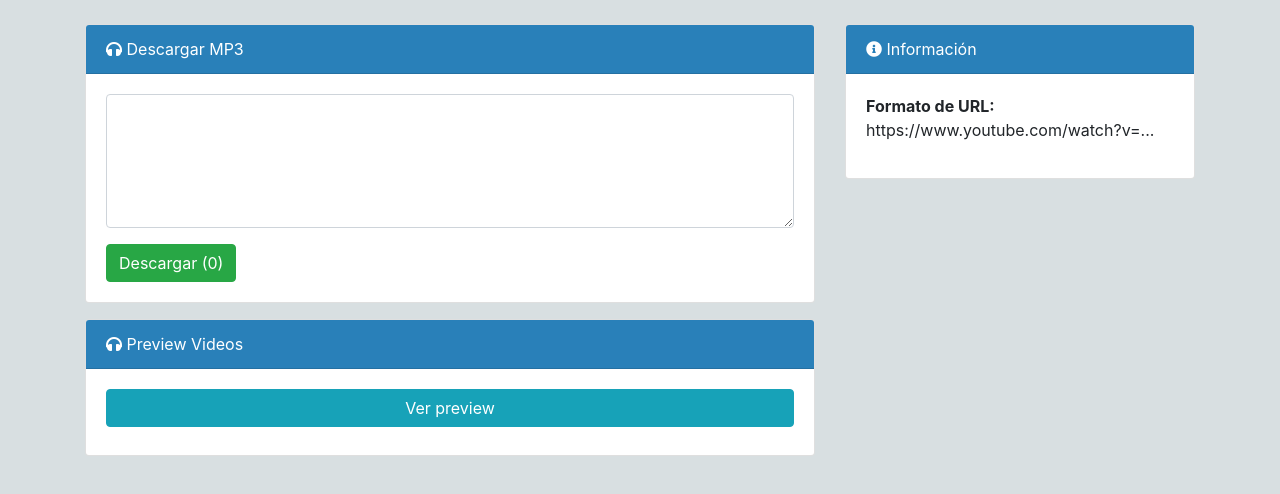
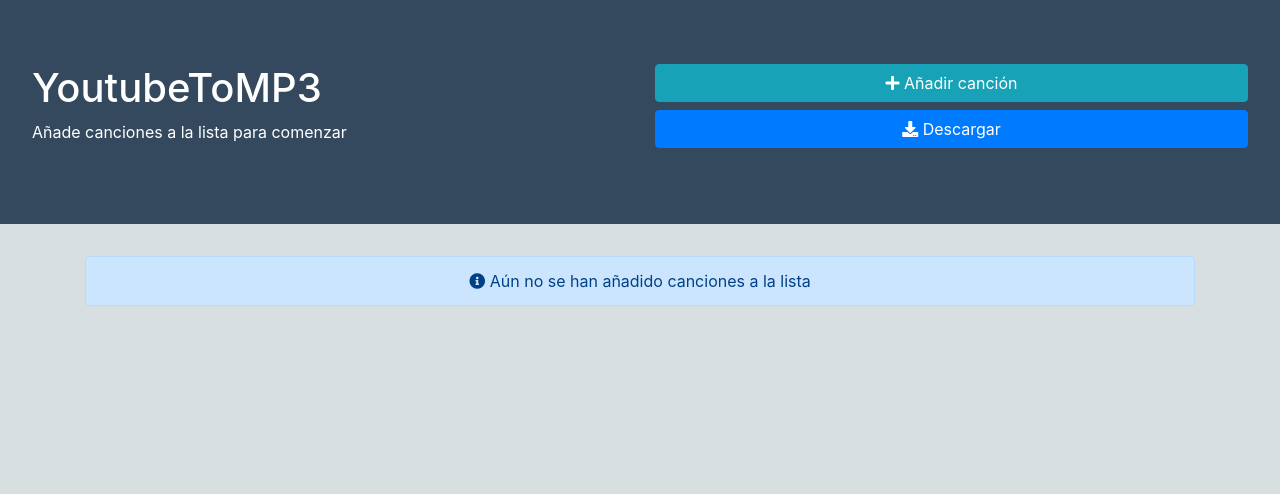
Before and after one commit to rubegartor/YoutubeToMP3, a Flask app: page / in a window 1280 px wide. Shown: the part 56-550 px from the top of the page. Run offline with Flask 2, Linux system fonts and the light colour scheme; some libraries are stand-ins or nearby versions.

Commit message:
Update design and functionality

```diff
--- a/templates/index.html
+++ b/templates/index.html
@@ -1,46 +1,46 @@
     {% include "nav.html" %}
+    <div class="jumbotron text-white" style="background: #34495e; border-radius: 0px;">
+      <div class="row">
+        <div class="col-sm-6">
+          <h1>YoutubeToMP3</h1>
+          <p>Añade canciones a la lista para comenzar</p>
+        </div>
+        <div class="col-sm-6">
+          <button type="button" class="btn btn-info btn-block" id="openModal"><i class="fas fa-plus"></i> Añadir canción</button>
+          <button type="button" class="btn btn-primary btn-block" id="dwlSongsBtn"><i class="fas fa-download" id="dwlLoader"></i> Descargar</button>
+        </div>
+      </div>
+    </div>
     <div class="container mt-4">
-      <div class="row">
-        <div class="col-sm-8 mb-4">
-          <div class="card mb-3">
-            <div class="card-header text-white" style="background: #2980b9;">
-              <i class="fas fa-headphones"></i> Descargar MP3
+      <div class="modal fade" id="modal" role="dialog">
+        <div class="modal-dialog">
+          <div class="modal-content">
+            <div class="modal-header">
+              <h4 class="modal-title">Añadir canción</h4>
+              <button type="button" class="close" data-dismiss="modal">&times;</button>
             </div>
-            <div class="card-body">
-              <form action="/songs" method="POST">
-                <textarea name="inputURL" class="form-control" rows="5" id="inputURL"></textarea>
-                <button type="submit" name="Submit" class="btn btn-success mt-3" id="countSongs">Descargar (0)</button>
-              </form>
+            <div class="modal-body">
+              <div id="modalError"></div>
+              <input class="form-control" placeholder="https://www.youtube.com/watch?v=..." id="modalInput" />
             </div>
-          </div>
-          <div class="card mb-4">
-            <div class="card-header text-white" style="background: #2980b9;">
-              <i class="fas fa-headphones"></i> Preview Videos
-            </div>
-            <div class="card-body text-center">
-              <button data-toggle="collapse" data-target="#preview" class="btn btn-info btn-block mb-2">Ver preview</button>
-              <div id="preview" class="collapse">
-                <div id="previewList">Añade canciones a a lista</div>
-              </div>
-            </div>
-          </div>
-        </div>
-        <div class="col-sm-4 mb-4">
-          <div class="card">
-            <div class="card-header text-white" style="background: #2980b9;">
-              <i class="fas fa-info-circle"></i> Información
-            </div>
-            <div class="card-body">
-              <strong>Formato de URL:</strong>
-              <p>
-                https://www.youtube.com/watch?v=...
-              </p>
+            <div class="modal-footer">
+              <button type="button" class="btn btn-success ml-3" id="addSong"><i class="fas fa-spinner fa-pulse fa-fw" id="modalLoader"></i> Añadir</button>
             </div>
           </div>
         </div>
       </div>
+      <div class="row">
+        <div class="col-sm-12 mb-4">
+          <div id="dwlStatus">
+            <div class="alert alert-primary text-center">
+              <i class="fas fa-info-circle"></i> Aún no se han añadido canciones a la lista
+            </div>
+          </div>
+          <div id="songList"></div>
+        </div>
+      </div>
     </div>
-    <script src="{{ url_for('static', filename='js/countSongs.js') }}"></script>
-    <script src="{{ url_for('static', filename='js/getThumbnail.js') }}"></script>
+    <script src="{{ url_for('static', filename='js/modal.js') }}"></script>
+    <script src="{{ url_for('static', filename='js/addSong.js') }}"></script>
   </body>
 </html>
```
